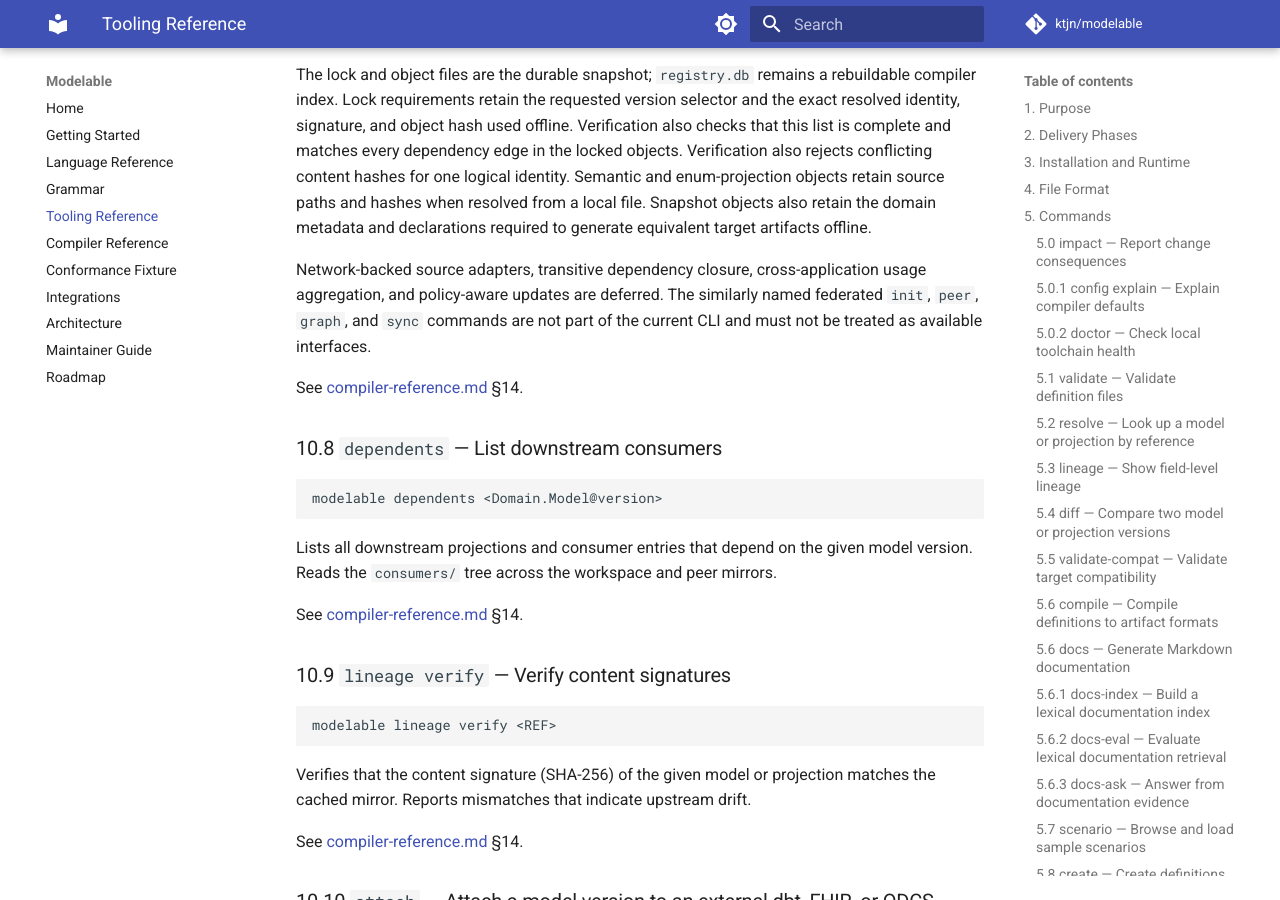
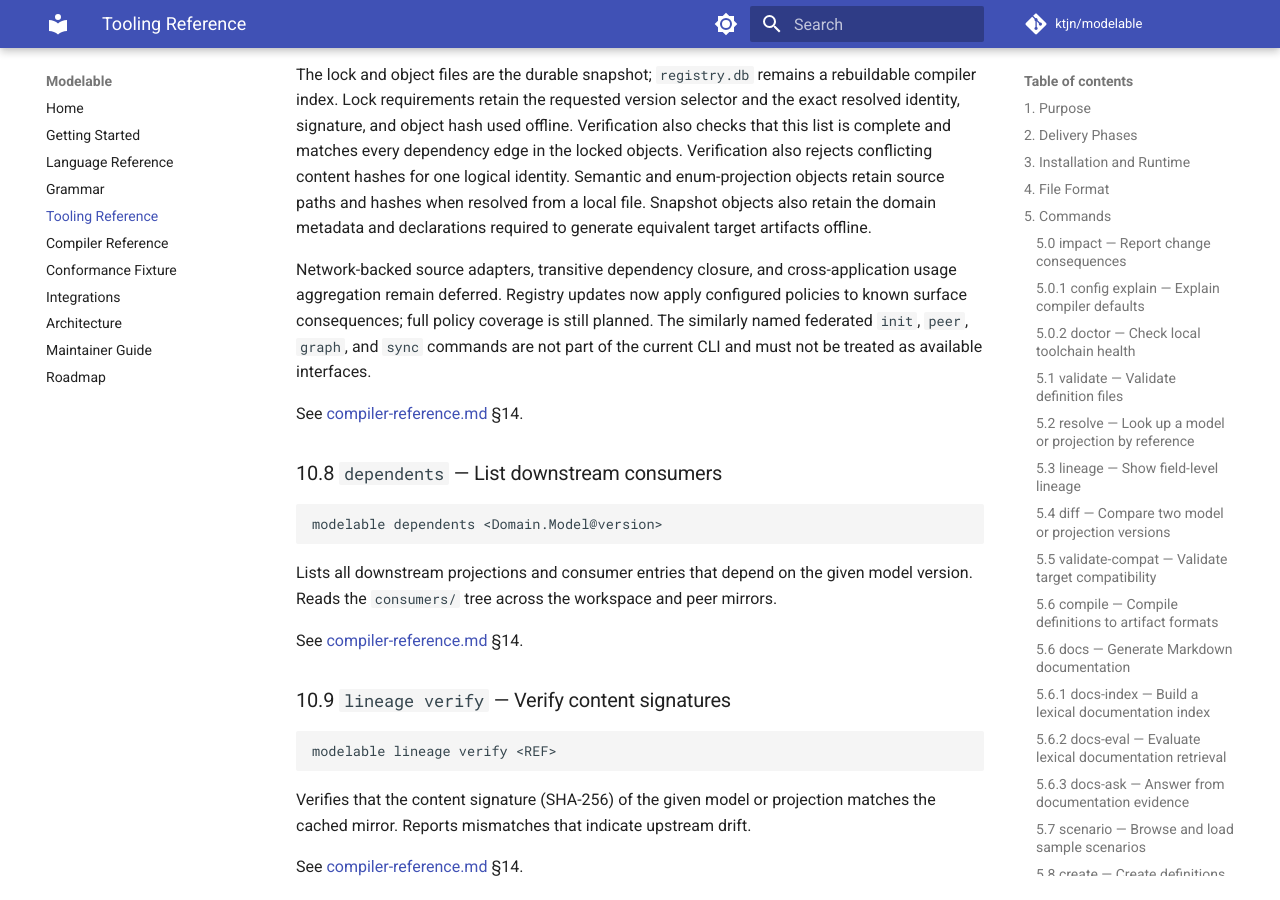
Before and after one commit to ktjn/modelable, an MkDocs documentation site: the page built from docs/cli-reference.md, in a window 1280 px wide and 900 px high, scrolled down 42753 px. Built offline with MkDocs 1.6.1 and Material for MkDocs 9.7.7, drawn with Linux system fonts in a browser that asks for light colours; comment, search, counter and statistics services are not loaded.

Commit message:
docs: clarify registry policy capability

```diff
--- a/docs/cli-reference.md
+++ b/docs/cli-reference.md
@@ -1820,8 +1820,10 @@ Semantic and enum-projection objects retain source paths and hashes when
 resolved from a local file. Snapshot objects also retain the domain metadata
 and declarations required to generate equivalent target artifacts offline.
 
-Network-backed source adapters, transitive dependency closure, cross-application
-usage aggregation, and policy-aware updates are deferred. The similarly named
+Network-backed source adapters, transitive dependency closure, and
+cross-application usage aggregation remain deferred. Registry updates now
+apply configured policies to known surface consequences; full policy coverage
+is still planned. The similarly named
 federated `init`, `peer`, `graph`, and `sync` commands are not part of the
 current CLI and must not be treated as available interfaces.
 
```
Also changed, not shown: 2 other files.
